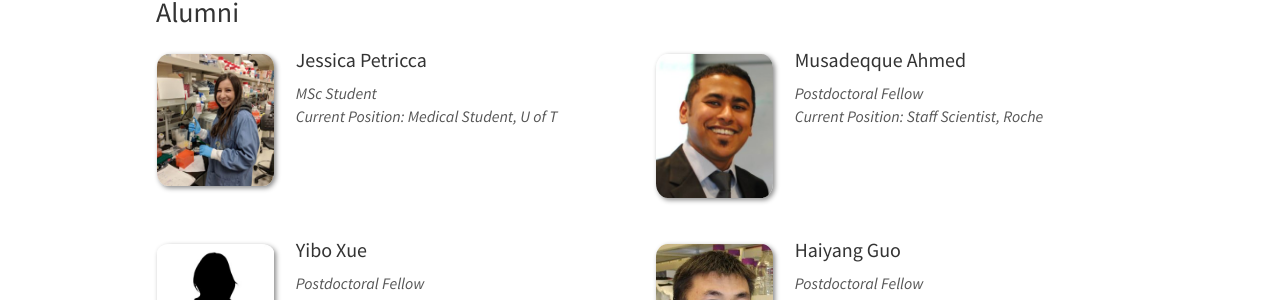
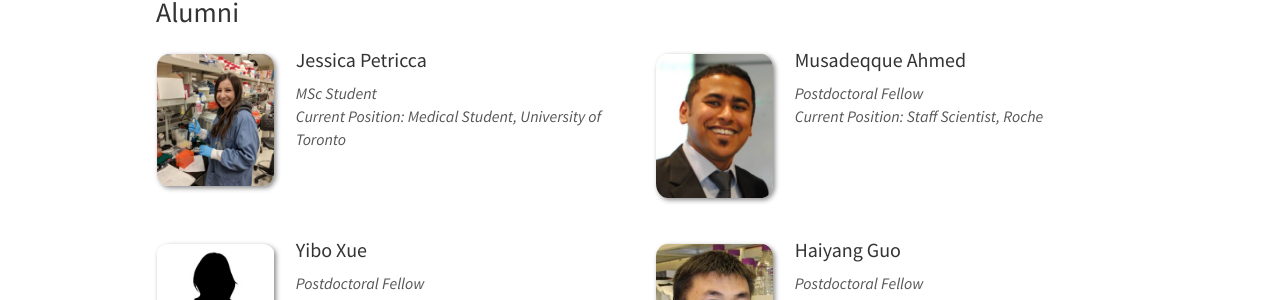
Before and after one commit to Xinyi371/HansenHeLab.github.io, a Jekyll site: the page built from _pages/03_People.md, in a window 1280 px wide and 900 px high, scrolled down 3474 px. Shown: the part 154-454 px from the top of the window. Built offline with Jekyll 4.4.1, drawn with Linux system fonts in a browser that asks for light colours; nearby versions of some CDN libraries.

Commit message:
converting back

```diff
--- a/_data/alumni.yml
+++ b/_data/alumni.yml
@@ -1,7 +1,7 @@
 - name: Jessica Petricca
   photo: jessica.jpg
   info: MSc Student
-  current: "Medical Student, U of T"
+  current: "Medical Student, University of Toronto"
 
 - name: Musadeqque Ahmed
   photo: musa.jpg
```
